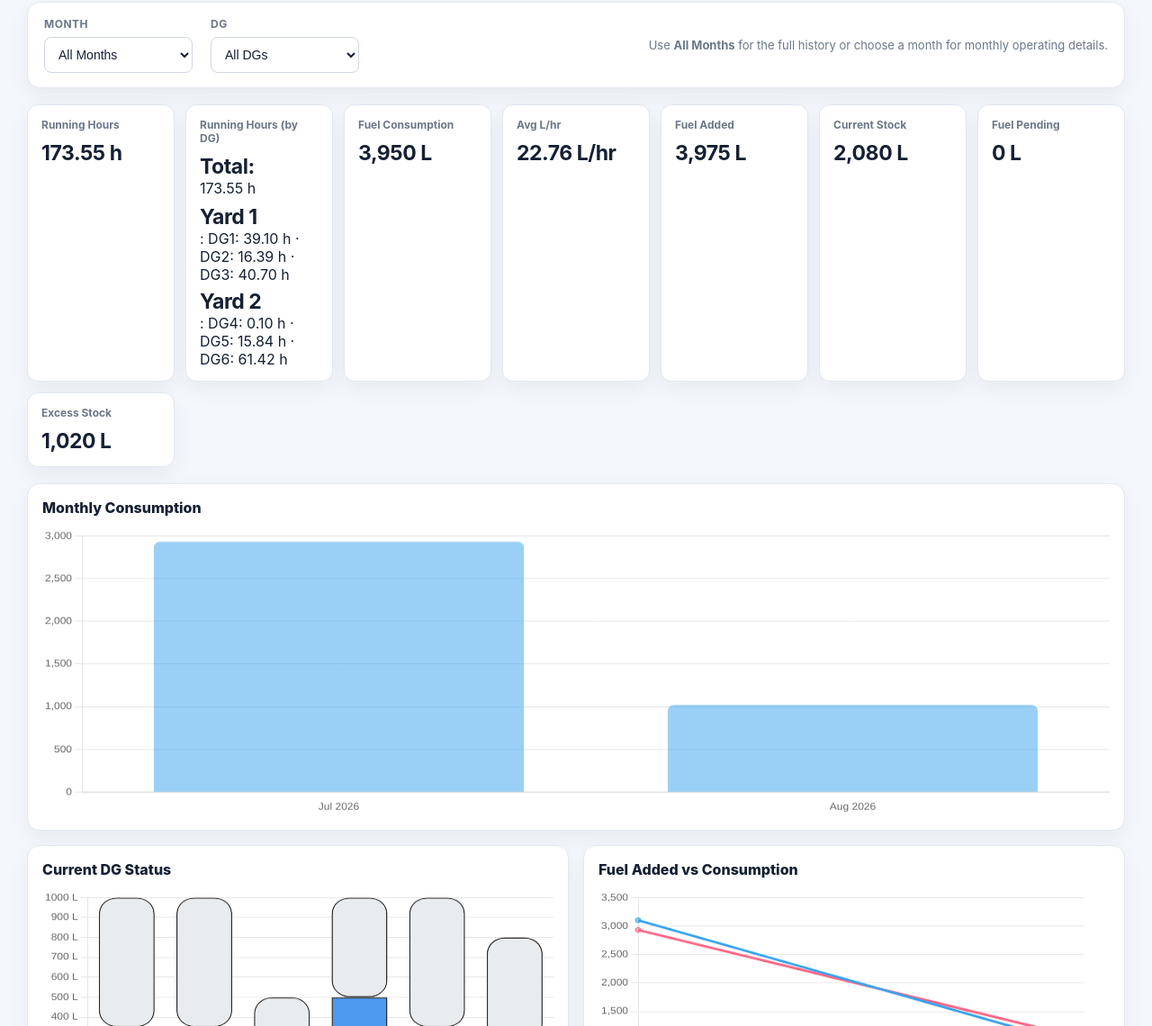
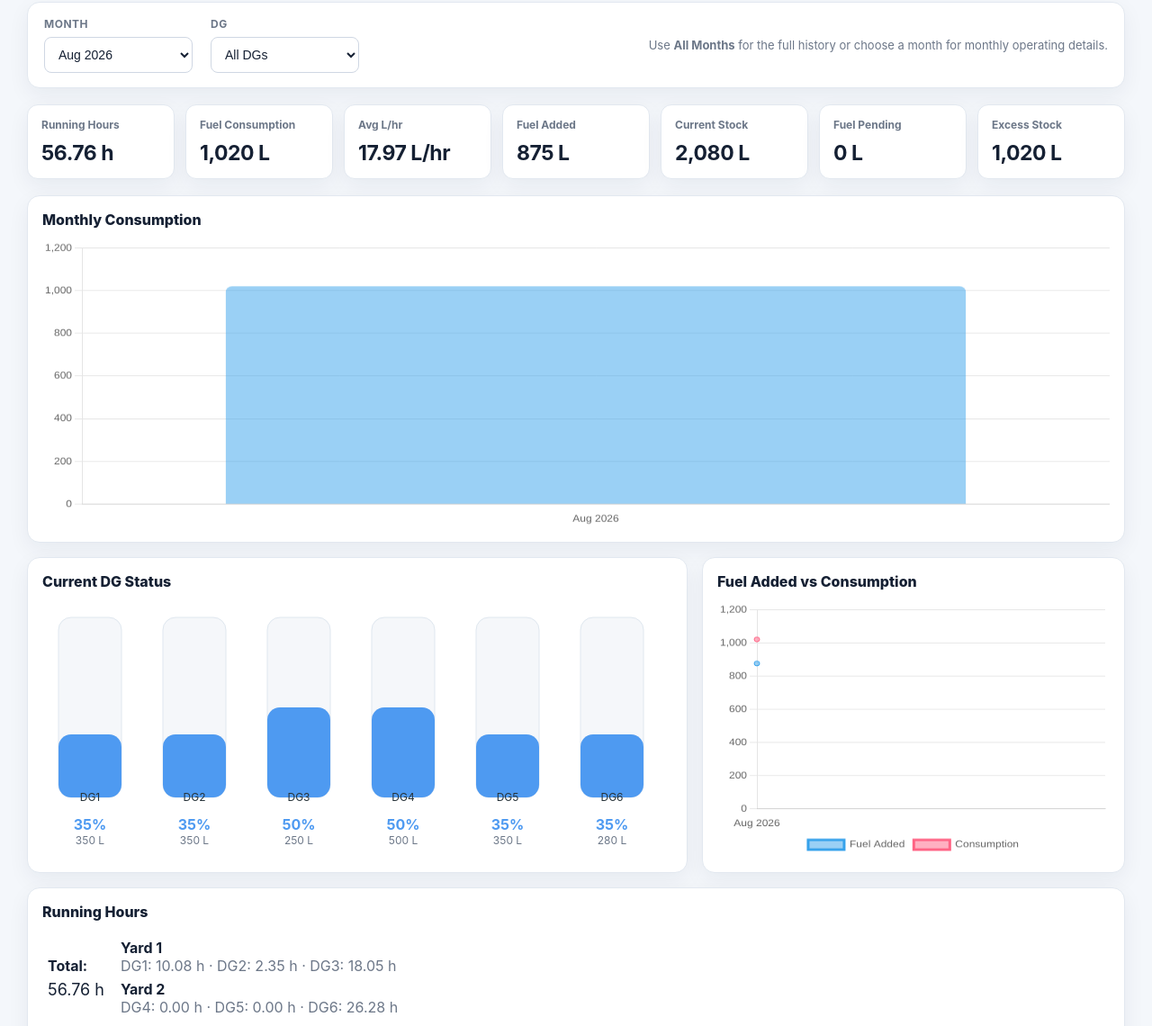
Before and after one commit to Godrej-Park-Retreat/DG-Dashboard, a plain HTML site: page site/index.html in a window 1280 px wide. Shown: the part 140-1280 px from the top of the page at 90% size. Drawn offline with nearby package versions, Linux system fonts and the light colour scheme.

Commit message:
Refinement

```diff
--- a/site/app.js
+++ b/site/app.js
@@ -24,7 +24,18 @@ async function load() {
 function initFilters() {
   const month = document.getElementById('monthSelect');
   const dg = document.getElementById('dgSelect');
-  month.innerHTML = '<option value="ALL">All Months</option>' + DATA.months.map(m => `<option value="${m}">${formatMonth(m)}</option>`).join('');
+  // build month dropdown: All Months on top, then current month (selected), then previous months
+  const currentMonth = DATA.date_to ? DATA.date_to.slice(0,7) : (DATA.months && DATA.months.length ? DATA.months[DATA.months.length-1] : null);
+  let monthsList = Array.isArray(DATA.months) ? Array.from(new Set(DATA.months)) : [];
+  // place previous months after the current month (descending newest-first)
+  monthsList = monthsList.filter(m => m !== currentMonth).sort((a,b) => b.localeCompare(a));
+  let monthOptions = '<option value="ALL">All Months</option>';
+  if (currentMonth && DATA.months.includes(currentMonth)) {
+    monthOptions += `<option value="${currentMonth}">${formatMonth(currentMonth)}</option>`;
+  }
+  monthOptions += monthsList.map(m => `<option value="${m}">${formatMonth(m)}</option>`).join('');
+  month.innerHTML = monthOptions;
+  if (currentMonth && DATA.months.includes(currentMonth)) month.value = currentMonth;
   dg.innerHTML = '<option value="ALL">All DGs</option>' + DATA.dgs.map(d => `<option value="${d}">${d}</option>`).join('');
   month.addEventListener('change', render);
   dg.addEventListener('change', render);
@@ -84,10 +95,9 @@ function render() {
   renderCharts(rows);
   renderTable(rows);
   renderAlerts(current, rows);
-  renderRunningBreakdown(rows);
+  renderRuntimeSummary(rows);
 }
-
-function renderRunningBreakdown(rows) {
+function renderRuntimeSummary(rows) {
   const byDg = {};
   DATA.dgs.forEach(d => byDg[d] = 0);
   rows.forEach(r => { byDg[r.dg] = (byDg[r.dg] || 0) + Number(r.running_hours || 0); });
@@ -95,13 +105,20 @@ function renderRunningBreakdown(rows) {
   const yard2 = ['DG4','DG5','DG6'];
   const fmt = (v) => `${Number(v||0).toLocaleString('en-IN', { maximumFractionDigits: 2, minimumFractionDigits: 2 })} h`;
   const total = Object.values(byDg).reduce((s,v)=>s+v,0);
-  const yardHtml = `
-    <div><strong>Total:</strong> ${fmt(total)}</div>
-    <div style="margin-top:8px"><strong>Yard 1</strong>: ${yard1.map(d=>`${d}: ${fmt(byDg[d])}`).join(' · ')}</div>
-    <div style="margin-top:6px"><strong>Yard 2</strong>: ${yard2.map(d=>`${d}: ${fmt(byDg[d])}`).join(' · ')}</div>
+  const html = `
+    <div style="display:flex;gap:18px;align-items:center;">
+      <div><strong>Total:</strong><div style="font-size:18px;margin-top:6px">${fmt(total)}</div></div>
+      <div style="flex:1">
+        <div style="font-weight:700">Yard 1</div>
+        <div style="color:var(--muted);">${yard1.map(d=>`${d}: ${fmt(byDg[d])}`).join(' · ')}</div>
+        <div style="height:6px"></div>
+        <div style="font-weight:700">Yard 2</div>
+        <div style="color:var(--muted);">${yard2.map(d=>`${d}: ${fmt(byDg[d])}`).join(' · ')}</div>
+      </div>
+    </div>
   `;
-  const el = document.getElementById('runningList');
-  if (el) el.innerHTML = yardHtml;
+  const el = document.getElementById('runtimeSummary');
+  if (el) el.innerHTML = html;
 }
 
 function monthSeries(rows, key) {
@@ -169,46 +186,35 @@ function renderCharts(rows) {
 
   const remainingColor = '#e9ecef';
 
-  const barLabelPlugin = {
-    id: 'barLabelPlugin',
-    afterDatasetsDraw(chart) {
-      const ctx = chart.ctx;
-      const meta = chart.getDatasetMeta(0);
-      meta.data.forEach((bar, i) => {
-        const val = filled[i];
-        const cap = capacities[i];
-        const pct = cap ? Math.round((val / cap) * 100) : 0;
-        const x = bar.x;
-        const y = (bar.y + (bar.base || chart.chartArea.bottom)) / 2;
-        ctx.save();
-        ctx.fillStyle = '#ffffff';
-        ctx.font = '600 12px Inter, Arial';
-        ctx.textAlign = 'center';
-        ctx.textBaseline = 'middle';
-        ctx.fillText(pct + '%', x, y);
-        ctx.restore();
-      });
-    }
-  };
+  // Render status tanks as SVGs instead of Chart.js bar to get a cleaner 'tank' look
+  renderStatusTanks(current);
+}
 
-  makeChart('statusChart', {
-    type: 'bar',
-    data: {
-      labels: statusLabels,
-      datasets: [
-        { label: 'Filled (L)', data: filled, backgroundColor: colors, borderColor: '#2b2b2b', borderWidth: 1.5, borderRadius: 20, borderSkipped: false },
-        { label: 'Remaining (L)', data: remaining, backgroundColor: remainingColor, borderColor: '#2b2b2b', borderWidth: 1.5, borderRadius: 20, borderSkipped: false }
-      ]
-    },
-    options: {
-      ...common,
-      scales: {
-        x: { stacked: true, grid: { display: false } },
-        y: { stacked: true, beginAtZero: true, max: maxCapacity, ticks: { callback: v => `${v} L` } }
-      },
-      plugins: { legend: { display: true, position: 'bottom' }, tooltip: { callbacks: { label: ctx => `${ctx.dataset.label}: ${Number(ctx.raw || 0).toLocaleString('en-IN')} L` } } }
-    },
-    plugins: [barLabelPlugin]
+function renderStatusTanks(current) {
+  const container = document.getElementById('statusChart');
+  if (!container) return;
+  container.innerHTML = '';
+  const capacities = current.map(r => Number((DATA.capacities && DATA.capacities[r.dg]) || r.tank_capacity || 1000));
+  current.forEach((r, i) => {
+    const cap = capacities[i] || 1000;
+    const filled = Math.max(0, Number(r.stock || 0));
+    const pct = Math.min(100, cap ? Math.round((filled / cap) * 100) : 0);
+    const color = pct < 20 ? '#d64545' : (pct < 30 ? '#f0ad4e' : '#4e9af1');
+
+    const width = 90, height = 220, radius = 18;
+    const filledHeight = Math.round((pct / 100) * (height - 20));
+    const svg = `
+      <div class="tank-wrap" style="width:${width}px; text-align:center; margin-right:14px">
+        <svg width="${width}" height="${height}" viewBox="0 0 ${width} ${height}" xmlns="http://www.w3.org/2000/svg">
+          <rect x="10" y="10" width="${width-20}" height="${height-20}" rx="14" ry="14" fill="#f5f7fa" stroke="#dfe7ef" />
+          <rect x="10" y="${10 + (height-20 - filledHeight)}" width="${width-20}" height="${filledHeight}" rx="14" ry="14" fill="${color}" />
+          <text x="${width/2}" y="${height - 6}" font-size="12" text-anchor="middle" fill="#263238">${r.dg}</text>
+          <title>${r.dg} - ${filled} L (${pct}%)\nCapacity: ${cap} L</title>
+        </svg>
+        <div style="margin-top:6px;font-weight:700;color:${color}">${pct}%</div>
+        <div style="font-size:12px;color:var(--muted)">${filled} L</div>
+      </div>`;
+    container.insertAdjacentHTML('beforeend', svg);
   });
 }
 
--- a/site/index.html
+++ b/site/index.html
@@ -32,7 +32,6 @@
 
     <section class="kpis">
       <div class="kpi"><span>Running Hours</span><strong id="kpiRuntime">—</strong></div>
-      <div id="runningBreakdown" class="kpi running-breakdown"><span>Running Hours (by DG)</span><div id="runningList">—</div></div>
       <div class="kpi"><span>Fuel Consumption</span><strong id="kpiConsumption">—</strong></div>
       <div class="kpi"><span>Avg L/hr</span><strong id="kpiLph">—</strong></div>
       <div class="kpi"><span>Fuel Added</span><strong id="kpiAdded">—</strong></div>
@@ -48,7 +47,7 @@
       </article>
       <article class="card chart-card">
         <div class="card-title">Current DG Status</div>
-        <canvas id="statusChart"></canvas>
+        <div id="statusChart" class="status-tanks"></div>
       </article>
       <article class="card chart-card">
         <div class="card-title">Fuel Added vs Consumption</div>
@@ -56,6 +55,7 @@
       </article>
       <article class="card chart-card wide">
         <div class="card-title">Running Hours</div>
+        <div id="runtimeSummary" style="margin-bottom:10px"></div>
         <canvas id="runtimeChart"></canvas>
       </article>
       <article class="card chart-card wide">
--- a/site/styles.css
+++ b/site/styles.css
@@ -49,3 +49,12 @@ th { background:#fafbfd; color:var(--muted); font-size:11px; text-transform:uppe
 .footer { padding:20px 30px 35px; text-align:center; color:var(--muted); font-size:12px; }
 @media (max-width: 1200px) { .kpis { grid-template-columns: repeat(4, 1fr); } .filter-help { display:none; } }
 @media (max-width: 800px) { .topbar { padding:20px; flex-direction:column; align-items:flex-start; } .page { padding:18px; } .filters { flex-wrap:wrap; } .kpis { grid-template-columns: repeat(2, 1fr); } .grid { grid-template-columns:1fr; } .chart-card.wide { grid-column: span 1; } }
+
+/* Status tanks */
+.status-tanks { display:flex; align-items:flex-end; gap:12px; padding:8px; }
+.tank-wrap { display:inline-block; }
+
+/* Runtime summary */
+#runtimeSummary { padding:8px 6px; background:transparent; }
+
+@media (max-width: 800px) { .status-tanks { overflow:auto; } .tank-wrap { margin-right:10px; } }
```
